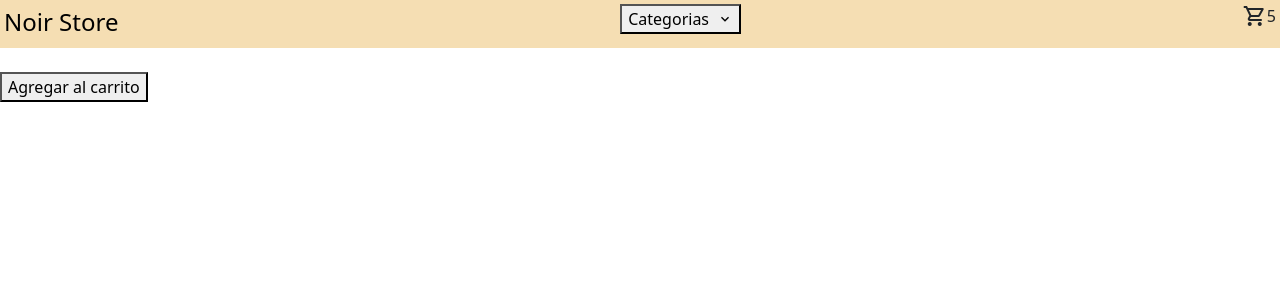
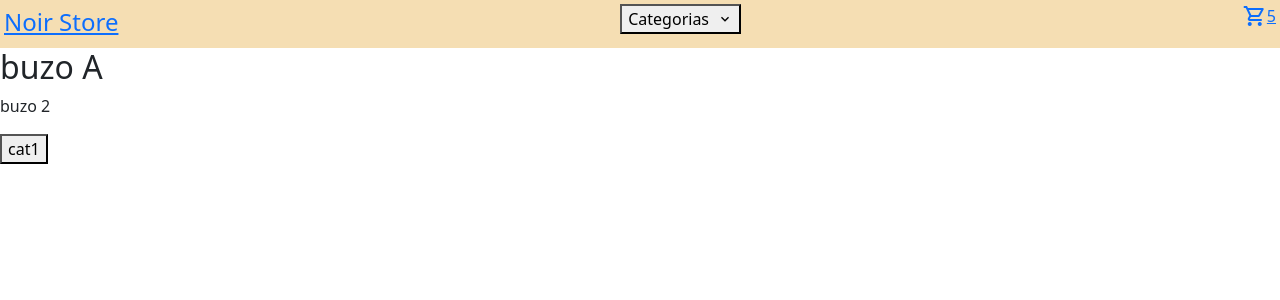
Before and after one commit to tomasbianco09/Curso-React, a React (Vite) app: page /item/1 in a window 1280 px wide. Shown: the top 300 px of the page. Built offline with nearby package versions, Linux system fonts and the light colour scheme; the HTML template or start-up script is replaced by a standard one.

Commit message:
Primeros pasos para entrega final 2

```diff
--- a/package.json
+++ b/package.json
@@ -18,7 +18,8 @@
     "bootstrap-icons": "^1.10.5",
     "framer-motion": "^10.12.21",
     "react": "^18.2.0",
-    "react-dom": "^18.2.0"
+    "react-dom": "^18.2.0",
+    "react-router-dom": "^6.14.2"
   },
   "devDependencies": {
     "@types/react": "^18.2.14",
--- a/src/App.jsx
+++ b/src/App.jsx
@@ -1,14 +1,28 @@
 import React from 'react'
 import NavBar from './components/NavBar'
-import Item from './components/Item'
 import ItemListContainer from './components/ItemListContainer'
+import Cart from './components/Cart'
+import Home from './components/Home'
+import ItemDetailContainer from './components/ItemDetailContainer'
+import { BrowserRouter, Routes, Route } from 'react-router-dom'
+
 
 const App = () => {
   return (
-    <>
+    <BrowserRouter>
       <NavBar/>
-      <Item/>
-    </>
+
+      <Routes>
+        <Route exact path="/" element={<Home />} />
+        <Route exact path="/cart" element={<Cart />} />
+        <Route exact path="/category/:category" element={<ItemListContainer />} />
+        <Route exact path="/item/:id" element={<ItemDetailContainer />} />
+
+
+
+      </Routes>
+
+    </BrowserRouter>
   )
 }
 
--- /dev/null
+++ b/src/components/Cart.jsx
@@ -0,0 +1,9 @@
+import React from 'react'
+
+const Cart = () => {
+  return (
+    <div>Cart</div>
+  )
+}
+
+export default Cart
--- /dev/null
+++ b/src/components/Home.jsx
@@ -0,0 +1,9 @@
+import React from 'react'
+
+const Home = () => {
+  return (
+    <div>Bienvenidos a NoirStore</div>
+  )
+}
+
+export default Home
--- a/src/components/Item.jsx
+++ b/src/components/Item.jsx
@@ -1,22 +1,28 @@
 import React from 'react'
-import { Card, CardHeader, Heading, CardBody, Text, CardFooter, Button } from '@chakra-ui/react'
-
+import {  } from '@chakra-ui/react'
+import { Link } from 'react-router-dom'
 const Item = ({nombre, description, stock}) => {
   return (
-    <>
-      <Card>
-        <CardHeader>
-          <Heading size='md'> {nombre} </Heading>
-        </CardHeader>
-        <CardBody>
-          <Text> {description} </Text>
-          <Text> {stock} </Text>
-        </CardBody>
-        <CardFooter>
-          <Button>Agregar al carrito</Button>
-        </CardFooter>
-      </Card>
-    </>
+    <div className="container-lg">
+        <div className='card'>
+            <div className='product-image'>
+                <img src="/img/prod/AST 223 CSGO PRO JERSEY.jpg" alt="Imagen de cama"/>
+                <img src="/img/prod/AST 223 CSGO PRO JERSEY BACK.jpg" alt="Imagen de cama" className="hover-img"/>
+            </div>
+            <div className='product-info'>
+                <h4>{nombre}</h4>
+                <p>{description}</p>
+            </div>
+            <div className='btn-p'>
+                <Link to={`/item/${'id'}`}>
+                    <button>
+                        Detalles
+                    </button>
+                </Link>
+            </div>
+        </div>
+    </div>
+
   )
 }
 
--- /dev/null
+++ b/src/components/ItemDetail.jsx
@@ -0,0 +1,34 @@
+import React from 'react';
+import { useParams} from 'react-router-dom';
+import { Card, CardHeader, Heading, CardBody, Text, CardFooter, Button, Flex } from '@chakra-ui/react'
+const ItemDetail = ({ productos }) => {
+    const { id } = useParams();
+
+    const productoFilter = productos.filter((producto) => producto.id == id)
+
+    return (
+        <div>
+            {productoFilter.map((producto) => {
+                return (
+                    <div key={producto.id}>
+                        <Flex>
+                            <Card>
+                                <CardHeader>
+                                    <Heading size='md'>{producto.nombre}</Heading>
+                                </CardHeader>
+                                <CardBody>
+                                    <Text>{producto.description}</Text>
+                                </CardBody>
+                                <CardFooter>
+                                    <Button>{producto.category}</Button>
+                                </CardFooter>
+                            </Card>
+                        </Flex>
+                    </div>
+                )
+            })}
+        </div>
+    )
+}
+
+export default ItemDetail
--- /dev/null
+++ b/src/components/ItemDetailContainer.jsx
@@ -0,0 +1,41 @@
+import React from 'react'
+import ItemDetail from './ItemDetail'
+import { Flex } from '@chakra-ui/react'
+
+const ItemDetailContainer = () => {
+
+    const productos = [
+      { id: 1, nombre: "buzo A", description: "buzo 2", stock: 2, category: "cat1" },
+      { id: 2, nombre: "buzo B", description: "buzo 3", stock: 4, category: "cat2" },
+      { id: 3, nombre: "buzo C", description: "buzo 1", stock: 5, category: "cat3" },
+      { id: 4, nombre: "buzo D", description: "buzo 2", stock: 2, category: "cat1" },
+      { id: 5, nombre: "buzo E", description: "buzo 3", stock: 4, category: "cat2" },
+      { id: 6, nombre: "buzo F", description: "buzo 1", stock: 5, category: "cat3" },
+    ]
+
+    const getProductos = new Promise((resolve, reject) => {
+        if (productos.length > 0) {
+          setTimeout(() => {
+            resolve(productos)
+          }, 2000)
+        } else {
+          reject(new Error("No hay datos"))
+        }
+    })
+
+    getProductos
+    .then((res) => {
+        console.log(res)
+    })
+    .catch((error) => {
+        console.log(error)
+    })
+
+    return (
+      <Flex>
+          <ItemDetail productos={productos} />
+      </Flex>
+    )
+}
+
+export default ItemDetailContainer
--- a/src/components/ItemList.jsx
+++ b/src/components/ItemList.jsx
@@ -5,17 +5,21 @@ import { Container } from "@chakra-ui/react"
 const ItemList = ({productos}) => {
   return (
     <>
-      <Container>
-        {productos.map((producto) => (
-          <Item
-            nombre={producto.nombre}
-            description={producto.description}
-            stock={producto.stock}
-          />
-        ))}
-      </Container>
+
+        {productos.map((producto) => {
+          return (
+
+              <Item
+                key={producto.id}
+                nombre={producto.nombre}
+                description={producto.description}
+                stock={producto.stock}
+              />
+
+          )
+        })}
     </>
-  );
+  )
 }
 
 export default ItemList
--- a/src/components/ItemListContainer.jsx
+++ b/src/components/ItemListContainer.jsx
@@ -1,12 +1,17 @@
 import React from 'react'
 import ItemList from './ItemList'
+import { Flex } from '@chakra-ui/react'
+import { useParams } from 'react-router-dom'
 
 const ItemListContainer = () => {
-
+  const { category } = useParams()
   const productos = [
-    { id: 1, nombre: "buzo A", description: "buzo 2", stock: 2 },
-    { id: 2, nombre: "buzo B", description: "buzo 3", stock: 4 },
-    { id: 3, nombre: "buzo C", description: "buzo 1", stock: 5 }
+    { id: 1, nombre: "buzo A", description: "buzo 2", stock: 2, category: "cat1" },
+    { id: 2, nombre: "buzo B", description: "buzo 3", stock: 4, category: "cat2" },
+    { id: 3, nombre: "buzo C", description: "buzo 1", stock: 5, category: "cat3" },
+    { id: 4, nombre: "buzo D", description: "buzo 2", stock: 2, category: "cat1" },
+    { id: 5, nombre: "buzo E", description: "buzo 3", stock: 4, category: "cat2" },
+    { id: 6, nombre: "buzo F", description: "buzo 1", stock: 5, category: "cat3" },
   ]
 
   const getProductos = new Promise((resolve, reject) => {
@@ -27,10 +32,12 @@ const ItemListContainer = () => {
       console.log(error)
     })
 
+  const productoFilter = productos.filter((producto) => producto.category === category)
+
   return (
-    <>
-      <ItemList productos={productos} />
-    </>
+    <Flex>
+      <ItemList productos={productoFilter} />
+    </Flex>
   )
 }
 
--- a/src/components/NavBar.jsx
+++ b/src/components/NavBar.jsx
@@ -1,6 +1,7 @@
 import React from 'react'
-import { Menu, MenuButton, Button, MenuList, MenuItem, Flex, Box, Spacer, Container } from "@chakra-ui/react"
+import { Menu, Container, MenuButton, Button, MenuList, MenuItem, Flex, Box, Spacer } from "@chakra-ui/react"
 import { ChevronDownIcon} from '@chakra-ui/icons'
+import { Link } from 'react-router-dom'
 import CartWidget from './CartWidget'
 
 
@@ -9,7 +10,9 @@ const NavBar = () => {
     <Container maxW="150rem" bg="wheat">
       <Flex>
         <Box p="4" fontSize="1.5rem" color="black">
+          <Link to={"/"}>
           Noir Store
+          </Link>
         </Box>
         <Spacer />
         <Box p="4">
@@ -18,15 +21,29 @@ const NavBar = () => {
               Categorias
             </MenuButton>
             <MenuList>
-              <MenuItem>Remeras</MenuItem>
-              <MenuItem>Buzos</MenuItem>
-              <MenuItem>Accesorios</MenuItem>
+              <MenuItem>
+              <Link to={`/category/${'cat1'}`}>
+              Remeras
+              </Link>
+              </MenuItem>
+              <MenuItem>
+              <Link to={`/category/${'cat2'}`}>
+              Remeras
+              </Link>
+              </MenuItem>
+              <MenuItem>
+              <Link to={`/category/${'cat3'}`}>
+              Accesorios
+              </Link>
+              </MenuItem>
             </MenuList>
           </Menu>
         </Box>
         <Spacer />
         <Box p="4">
-          <CartWidget />
+          <Link to={"/cart"}>
+            <CartWidget />
+          </Link>
         </Box>
       </Flex>
     </Container>
--- a/src/index.css
+++ b/src/index.css
@@ -1,9 +1,4 @@
-.saludo {
-    text-align: center;
-    font-size: 2rem;
-}
-
-.contenedor {
+.container-lg {
     width: 80%;
     height: 100%;
     padding-top: 15px;
@@ -21,7 +16,7 @@
     height: 30rem;
     overflow: hidden;
     text-align: center;
-    border: 1px solid #c2bdbd;
+    border: 1px solid #c2c5aa;
     border-radius: 5px;
     /* box-shadow: 0 0 7px rgba(0, 0, 0, 0.8);  */
 }
@@ -79,10 +74,17 @@
 
 .card .btn-p {
     width: 100%;
-    text-decoration: none;
+    padding: 10px;
+    background: #f3f6db;
+    border: 1px solid #c2c5aa;
+    outline: none;
+    color: rgb(0, 0, 0);
+    cursor: pointer;
+    font-size: 20px;
+    border-radius: 5px;
 }
 
-.btn-p .button {
+/* .btn-p .button {
     width: 100%;
     padding: 10px;
     background: #c2c5aa;
@@ -92,7 +94,7 @@
     cursor: pointer;
     font-size: 20px;
     border-radius: 0 0 15px 15px;
-}
+} */
 
 .btn-p .button:hover {
     background-color: rgba(194, 197, 170, 0.5);
```
Also changed, not shown: 1 other file (tests, documents, lock files or other folders).
